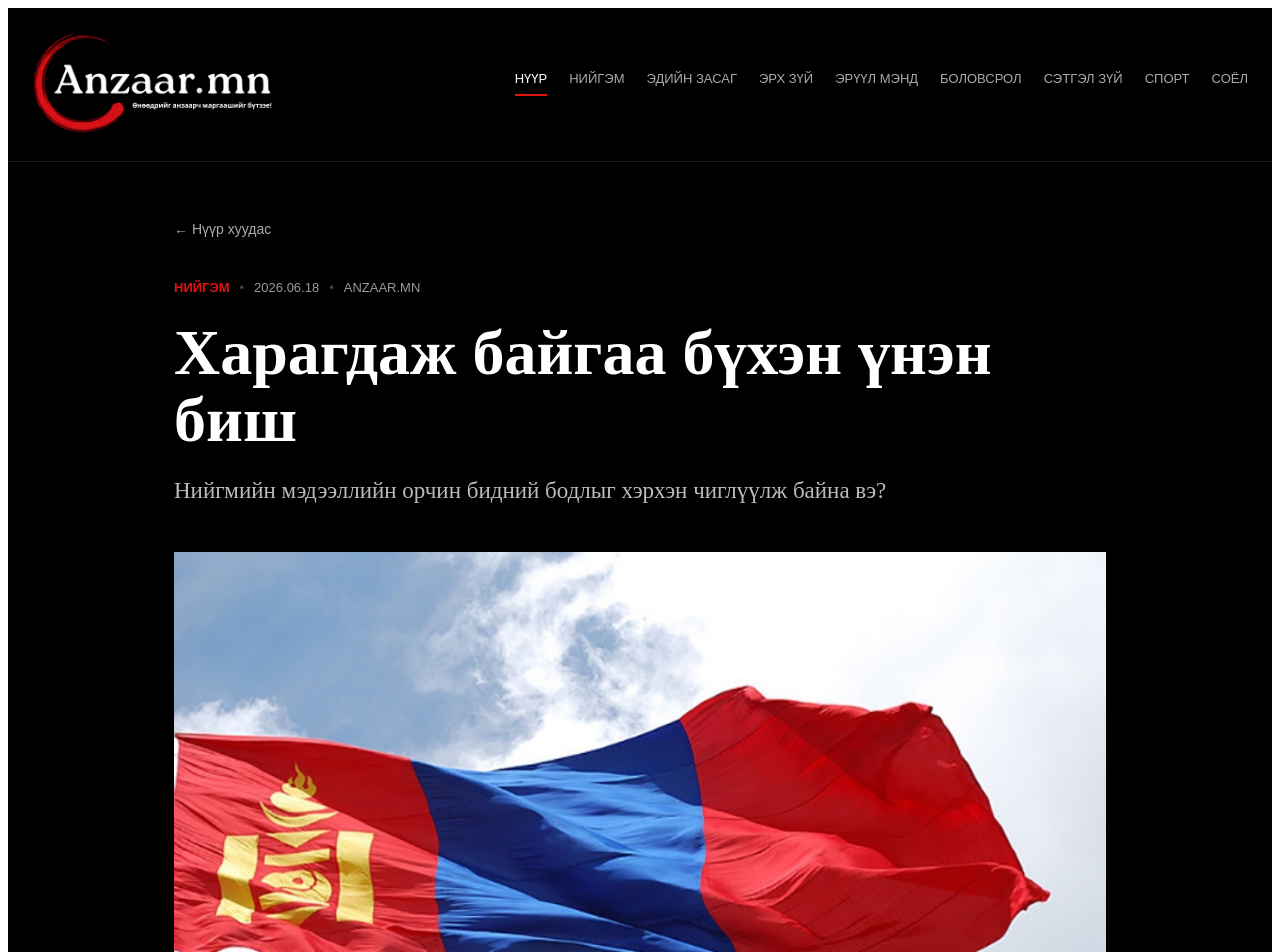
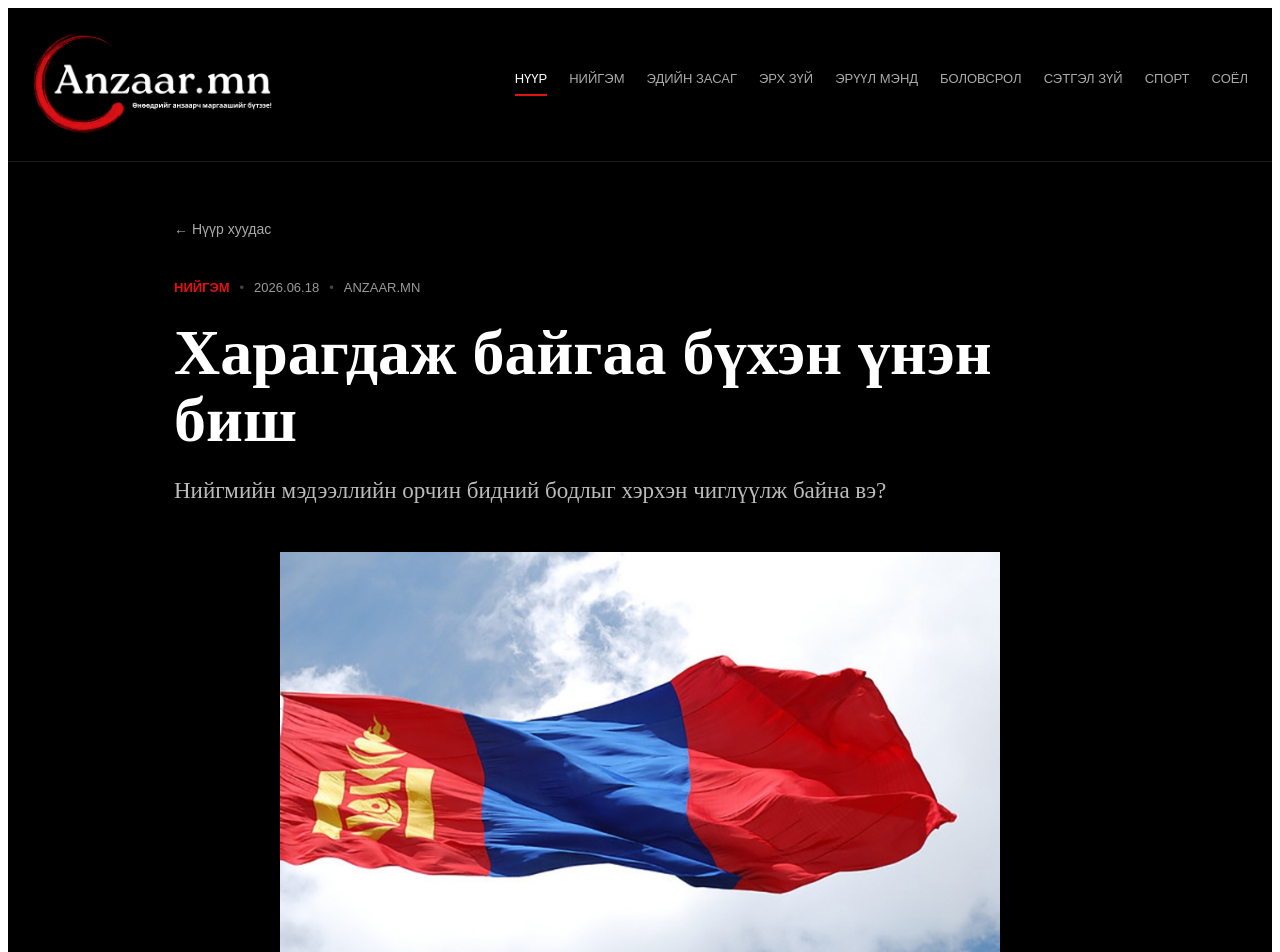
Before and after one commit to toogeemunkhtogtokh-ai/Anzaar-mn, a Next.js app: page /article/1 in a window 1280 px wide. Shown: the top 952 px of the page. Built offline with nearby package versions, Linux system fonts and the light colour scheme.

Commit message:
Update page.js

```diff
--- a/app/article/[id]/page.js
+++ b/app/article/[id]/page.js
@@ -283,6 +283,8 @@ export default function DynamicArticle({ params }) {
 
         <div
   style={{
+    maxWidth: isMobile ? "100%" : 720,
+    margin: "0 auto",
     background: "#080808",
     overflow: "hidden",
   }}
@@ -292,7 +294,7 @@ export default function DynamicArticle({ params }) {
     alt={article.title}
     style={{
       width: "100%",
-              maxHeight: isMobile ? 360 : 560,
+      maxHeight: isMobile ? 300 : 420,
       objectFit: "cover",
       display: "block",
     }}
```
Lines whose indentation alone changed are shown as unchanged.
